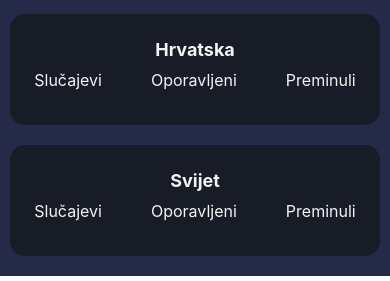
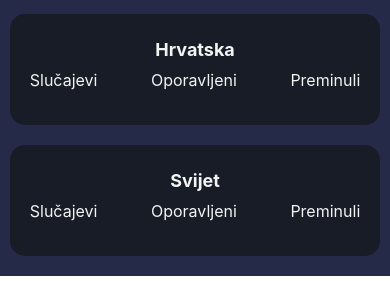
Before and after one commit to celigx/covid19, a React Native app: screen / in a window 390 px wide. Shown: the part 199-480 px from the top of the page. Built offline with nearby package versions, Linux system fonts and the light colour scheme; no server answers.

Commit message:
Change justify-content and padding

```diff
--- a/components/GlobalCases.js
+++ b/components/GlobalCases.js
@@ -40,7 +40,8 @@ const styles = StyleSheet.create({
   },
   containerCases: {
     flexDirection: "row",
-    justifyContent: "space-around",
+    justifyContent: "space-between",
+    paddingHorizontal: 20
   },
   textTitle: {
     color: "#F3F3F4",
--- a/components/LocalCases.js
+++ b/components/LocalCases.js
@@ -40,7 +40,8 @@ const styles = StyleSheet.create({
   },
   containerCases: {
     flexDirection: "row",
-    justifyContent: "space-around",
+    justifyContent: "space-between",
+    paddingHorizontal: 20,
   },
   textTitle: {
     color: "#F3F3F4",
```
